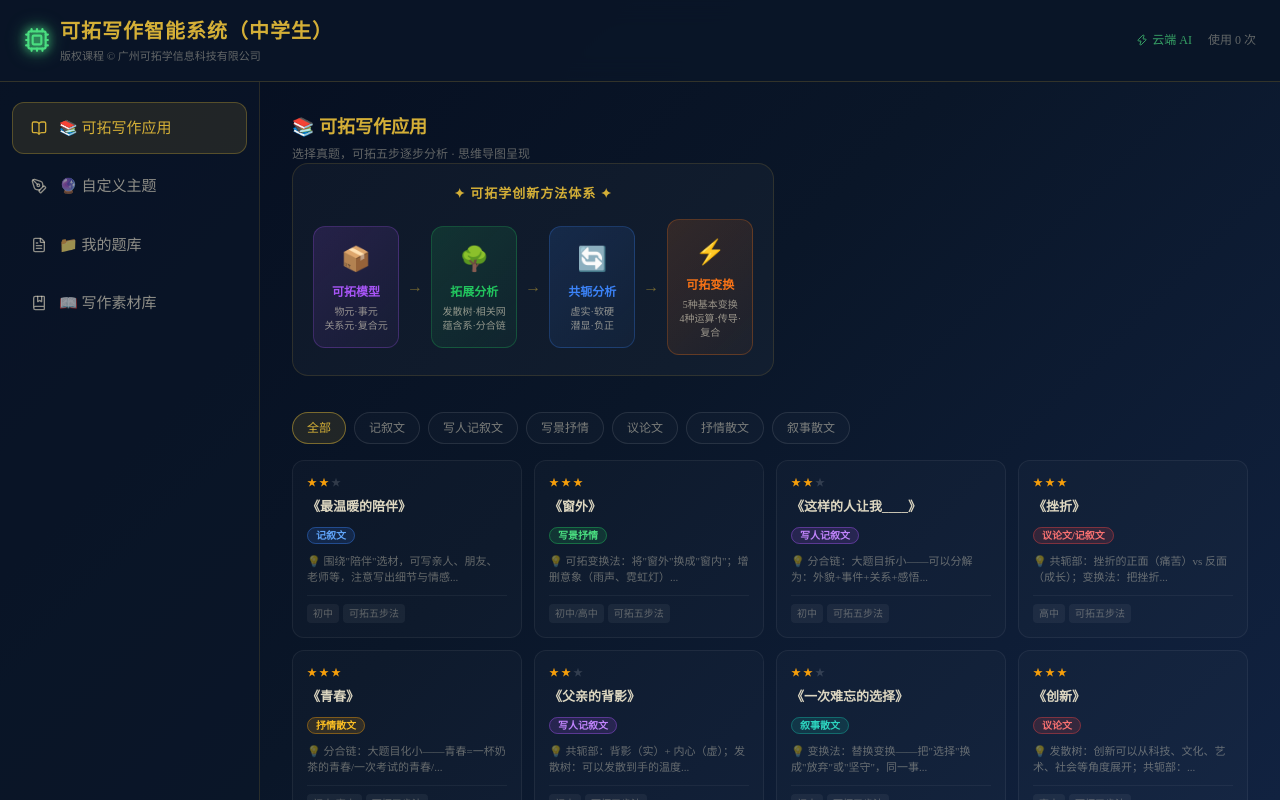
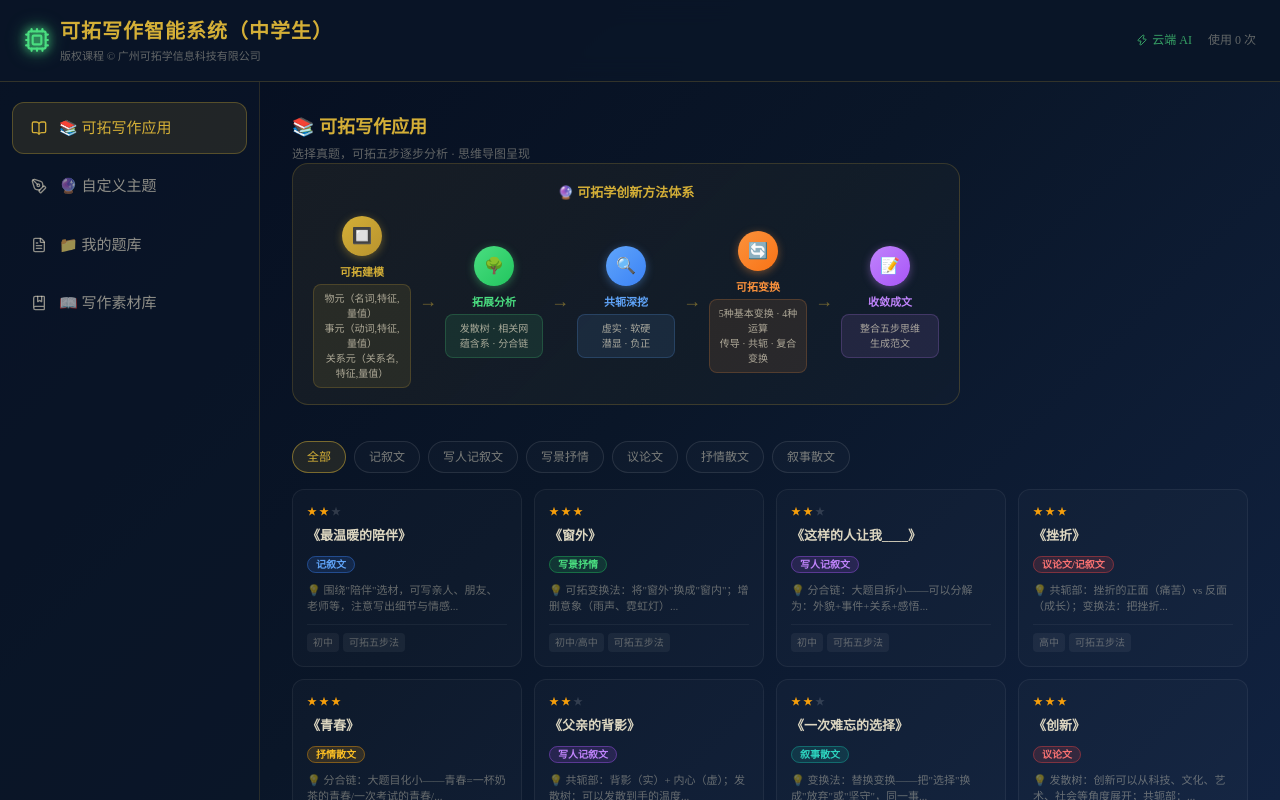
Before and after one commit to yishi-xiaoshi/ketuo-write, a React (Vite) app: page / in a window 1280 px wide. Shown: the top 800 px of the page. Built offline with nearby package versions, Linux system fonts and the light colour scheme.

Commit message:
添加可拓学创新方法体系横向展示2
在可拓写作应用界面添加四个模块的可拓学创新方法体系展示

```diff
--- a/src/App.jsx
+++ b/src/App.jsx
@@ -900,93 +900,165 @@ function ModuleWritingApp({ onIncrementEssays }) {
           <p style={{ color: 'rgba(232,224,200,0.4)', fontSize: '12px' }}>
             选择真题，可拓五步逐步分析 · 思维导图呈现
           </p>
-                {/* 可拓学创新方法体系横向展示 */}
+                      {/* 可拓学创新方法体系横向展示 */}
       <div style={{
-        background: 'rgba(255, 255, 255, 0.03)',
+        background: 'linear-gradient(135deg, rgba(212,175,55,0.08), rgba(212,175,55,0.02))',
+        border: '1px solid rgba(212,175,55,0.2)',
         borderRadius: '16px',
-        padding: '20px',
+        padding: '16px 20px',
         marginBottom: '20px',
-        border: '1px solid rgba(212, 175, 55, 0.15)'
+        overflow: 'hidden'
       }}>
-        <div style={{
-          textAlign: 'center',
-          color: '#d4af37',
-          fontSize: '13px',
-          fontWeight: 600,
-          marginBottom: '16px',
-          letterSpacing: '1px'
-        }}>
-          ✦ 可拓学创新方法体系 ✦
-        </div>
-        <div style={{
-          display: 'flex',
-          justifyContent: 'space-between',
-          alignItems: 'center',
-          gap: '8px'
-        }}>
-          {/* 模块1：可拓模型 */}
-          <div style={{
-            flex: 1,
-            background: 'linear-gradient(135deg, rgba(168, 85, 247, 0.15), rgba(168, 85, 247, 0.05))',
-            borderRadius: '12px',
-            padding: '14px 10px',
-            textAlign: 'center',
-            border: '1px solid rgba(168, 85, 247, 0.25)'
-          }}>
-            <div style={{ fontSize: '24px', marginBottom: '6px' }}>📦</div>
-            <div style={{ color: '#a855f7', fontSize: '12px', fontWeight: 700, marginBottom: '4px' }}>可拓模型</div>
-            <div style={{ color: 'rgba(232, 224, 200, 0.6)', fontSize: '10px', lineHeight: '1.4' }}>物元·事元<br/>关系元·复合元</div>
+        <div style={{ textAlign: 'center', marginBottom: '12px' }}>
+          <span style={{ color: '#d4af37', fontSize: '13px', fontWeight: 700 }}>
+            🔮 可拓学创新方法体系
+          </span>
+        </div>
+
+        {/* 横向五步展示 */}
+        <div style={{ display: 'flex', alignItems: 'center', gap: '8px', justifyContent: 'center' }}>
+
+          {/* 步骤1：可拓建模 */}
+          <div style={{ flex: 1, maxWidth: '200px', textAlign: 'center' }}>
+            <div style={{
+              width: '40px', height: '40px',
+              background: 'linear-gradient(135deg, #d4af37, #b8932e)',
+              borderRadius: '50%',
+              display: 'flex', alignItems: 'center', justifyContent: 'center',
+              margin: '0 auto 8px',
+              fontSize: '16px',
+              boxShadow: '0 2px 8px rgba(212,175,55,0.4)'
+            }}>🔲</div>
+            <div style={{ color: '#d4af37', fontSize: '11px', fontWeight: 600, marginBottom: '4px' }}>可拓建模</div>
+            <div style={{
+              background: 'rgba(212,175,55,0.1)',
+              border: '1px solid rgba(212,175,55,0.2)',
+              borderRadius: '8px',
+              padding: '6px 8px',
+              fontSize: '10px',
+              color: 'rgba(232,224,200,0.7)',
+              lineHeight: 1.5
+            }}>
+              <div>物元（名词,特征,量值）</div>
+              <div>事元（动词,特征,量值）</div>
+              <div>关系元（关系名,特征,量值）</div>
+            </div>
           </div>
 
-          {/* 箭头1 */}
-          <div style={{ color: 'rgba(212, 175, 55, 0.5)', fontSize: '16px', flexShrink: 0 }}>→</div>
-
-          {/* 模块2：拓展分析 */}
-          <div style={{
-            flex: 1,
-            background: 'linear-gradient(135deg, rgba(34, 197, 94, 0.15), rgba(34, 197, 94, 0.05))',
-            borderRadius: '12px',
-            padding: '14px 10px',
-            textAlign: 'center',
-            border: '1px solid rgba(34, 197, 94, 0.25)'
-          }}>
-            <div style={{ fontSize: '24px', marginBottom: '6px' }}>🌳</div>
-            <div style={{ color: '#22c55e', fontSize: '12px', fontWeight: 700, marginBottom: '4px' }}>拓展分析</div>
-            <div style={{ color: 'rgba(232, 224, 200, 0.6)', fontSize: '10px', lineHeight: '1.4' }}>发散树·相关网<br/>蕴含系·分合链</div>
+          {/* 箭头 */}
+          <div style={{ color: 'rgba(212,175,55,0.5)', fontSize: '18px', flexShrink: 0 }}>→</div>
+
+          {/* 步骤2：拓展分析 */}
+          <div style={{ flex: 1, maxWidth: '200px', textAlign: 'center' }}>
+            <div style={{
+              width: '40px', height: '40px',
+              background: 'linear-gradient(135deg, #4ade80, #22c55e)',
+              borderRadius: '50%',
+              display: 'flex', alignItems: 'center', justifyContent: 'center',
+              margin: '0 auto 8px',
+              fontSize: '16px',
+              boxShadow: '0 2px 8px rgba(74,222,128,0.4)'
+            }}>🌳</div>
+            <div style={{ color: '#4ade80', fontSize: '11px', fontWeight: 600, marginBottom: '4px' }}>拓展分析</div>
+            <div style={{
+              background: 'rgba(74,222,128,0.1)',
+              border: '1px solid rgba(74,222,128,0.2)',
+              borderRadius: '8px',
+              padding: '6px 8px',
+              fontSize: '10px',
+              color: 'rgba(232,224,200,0.7)',
+              lineHeight: 1.5
+            }}>
+              <div>发散树 · 相关网</div>
+              <div>蕴含系 · 分合链</div>
+            </div>
           </div>
 
-          {/* 箭头2 */}
-          <div style={{ color: 'rgba(212, 175, 55, 0.5)', fontSize: '16px', flexShrink: 0 }}>→</div>
-
-          {/* 模块3：共轭分析 */}
-          <div style={{
-            flex: 1,
-            background: 'linear-gradient(135deg, rgba(59, 130, 246, 0.15), rgba(59, 130, 246, 0.05))',
-            borderRadius: '12px',
-            padding: '14px 10px',
-            textAlign: 'center',
-            border: '1px solid rgba(59, 130, 246, 0.25)'
-          }}>
-            <div style={{ fontSize: '24px', marginBottom: '6px' }}>🔄</div>
-            <div style={{ color: '#3b82f6', fontSize: '12px', fontWeight: 700, marginBottom: '4px' }}>共轭分析</div>
-            <div style={{ color: 'rgba(232, 224, 200, 0.6)', fontSize: '10px', lineHeight: '1.4' }}>虚实·软硬<br/>潜显·负正</div>
+          {/* 箭头 */}
+          <div style={{ color: 'rgba(212,175,55,0.5)', fontSize: '18px', flexShrink: 0 }}>→</div>
+
+          {/* 步骤3：共轭深挖 */}
+          <div style={{ flex: 1, maxWidth: '200px', textAlign: 'center' }}>
+            <div style={{
+              width: '40px', height: '40px',
+              background: 'linear-gradient(135deg, #60a5fa, #3b82f6)',
+              borderRadius: '50%',
+              display: 'flex', alignItems: 'center', justifyContent: 'center',
+              margin: '0 auto 8px',
+              fontSize: '16px',
+              boxShadow: '0 2px 8px rgba(96,165,250,0.4)'
+            }}>🔍</div>
+            <div style={{ color: '#60a5fa', fontSize: '11px', fontWeight: 600, marginBottom: '4px' }}>共轭深挖</div>
+            <div style={{
+              background: 'rgba(96,165,250,0.1)',
+              border: '1px solid rgba(96,165,250,0.2)',
+              borderRadius: '8px',
+              padding: '6px 8px',
+              fontSize: '10px',
+              color: 'rgba(232,224,200,0.7)',
+              lineHeight: 1.5
+            }}>
+              <div>虚实 · 软硬</div>
+              <div>潜显 · 负正</div>
+            </div>
           </div>
 
-          {/* 箭头3 */}
-          <div style={{ color: 'rgba(212, 175, 55, 0.5)', fontSize: '16px', flexShrink: 0 }}>→</div>
-
-          {/* 模块4：可拓变换 */}
-          <div style={{
-            flex: 1,
-            background: 'linear-gradient(135deg, rgba(249, 115, 22, 0.15), rgba(249, 115, 22, 0.05))',
-            borderRadius: '12px',
-            padding: '14px 10px',
-            textAlign: 'center',
-            border: '1px solid rgba(249, 115, 22, 0.25)'
-          }}>
-            <div style={{ fontSize: '24px', marginBottom: '6px' }}>⚡</div>
-            <div style={{ color: '#f97316', fontSize: '12px', fontWeight: 700, marginBottom: '4px' }}>可拓变换</div>
-            <div style={{ color: 'rgba(232, 224, 200, 0.6)', fontSize: '10px', lineHeight: '1.4' }}>5种基本变换<br/>4种运算·传导·复合</div>
+          {/* 箭头 */}
+          <div style={{ color: 'rgba(212,175,55,0.5)', fontSize: '18px', flexShrink: 0 }}>→</div>
+
+          {/* 步骤4：可拓变换 */}
+          <div style={{ flex: 1, maxWidth: '200px', textAlign: 'center' }}>
+            <div style={{
+              width: '40px', height: '40px',
+              background: 'linear-gradient(135deg, #fb923c, #f97316)',
+              borderRadius: '50%',
+              display: 'flex', alignItems: 'center', justifyContent: 'center',
+              margin: '0 auto 8px',
+              fontSize: '16px',
+              boxShadow: '0 2px 8px rgba(251,146,60,0.4)'
+            }}>🔄</div>
+            <div style={{ color: '#fb923c', fontSize: '11px', fontWeight: 600, marginBottom: '4px' }}>可拓变换</div>
+            <div style={{
+              background: 'rgba(251,146,60,0.1)',
+              border: '1px solid rgba(251,146,60,0.2)',
+              borderRadius: '8px',
+              padding: '6px 8px',
+              fontSize: '10px',
+              color: 'rgba(232,224,200,0.7)',
+              lineHeight: 1.5
+            }}>
+              <div>5种基本变换 · 4种运算</div>
+              <div>传导 · 共轭 · 复合变换</div>
+            </div>
+          </div>
+
+          {/* 箭头 */}
+          <div style={{ color: 'rgba(212,175,55,0.5)', fontSize: '18px', flexShrink: 0 }}>→</div>
+
+          {/* 步骤5：收敛成文 */}
+          <div style={{ flex: 1, maxWidth: '200px', textAlign: 'center' }}>
+            <div style={{
+              width: '40px', height: '40px',
+              background: 'linear-gradient(135deg, #c084fc, #a855f7)',
+              borderRadius: '50%',
+              display: 'flex', alignItems: 'center', justifyContent: 'center',
+              margin: '0 auto 8px',
+              fontSize: '16px',
+              boxShadow: '0 2px 8px rgba(192,132,252,0.4)'
+            }}>📝</div>
+            <div style={{ color: '#c084fc', fontSize: '11px', fontWeight: 600, marginBottom: '4px' }}>收敛成文</div>
+            <div style={{
+              background: 'rgba(192,132,252,0.1)',
+              border: '1px solid rgba(192,132,252,0.2)',
+              borderRadius: '8px',
+              padding: '6px 8px',
+              fontSize: '10px',
+              color: 'rgba(232,224,200,0.7)',
+              lineHeight: 1.5
+            }}>
+              <div>整合五步思维</div>
+              <div>生成范文</div>
+            </div>
           </div>
         </div>
       </div>
```
